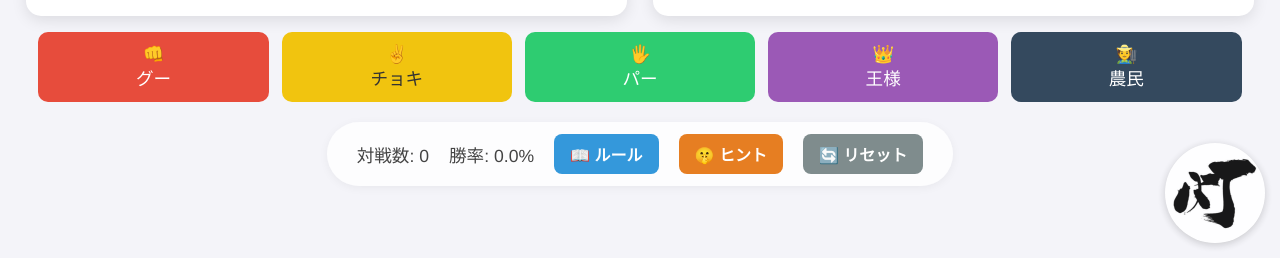
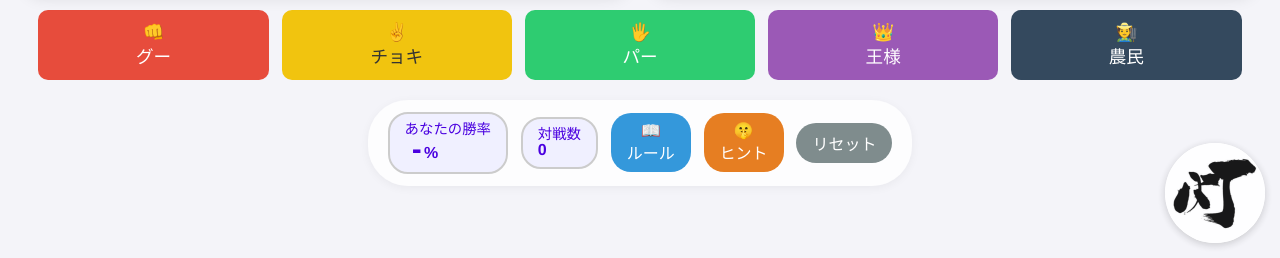
Before and after one commit to sasa-leaf/janken-online-predictor, a FastAPI app: page / in a window 1280 px wide. Shown: the part 542-800 px from the top of the page. Run offline with FastAPI, Linux system fonts and the light colour scheme; parts of the project's set-up code (start-up, migrations or seed data) failed here and were passed over.

Commit message:
fix: ui修正

```diff
--- a/templates/index.html
+++ b/templates/index.html
@@ -186,28 +186,51 @@
         /* メタ情報エリア */
         .meta-info {
             margin-top: 1vh;
-            font-size: 2.2vh;
+            font-size: 2vh;
             color: #444;
             display: flex;
-            gap: 20px;
+            gap: 1vw;
             align-items: center;
             justify-content: center;
             background-color: rgba(255,255,255,0.8);
-            padding: 12px 30px;
+            padding: 12px 20px;
             border-radius: 40px;
             flex-wrap: wrap;
             box-shadow: 0 2px 10px rgba(0,0,0,0.05);
         }
 
+        /* ★勝率を目立たせるスタイル */
+        .win-rate-display {
+            background-color: #f0f0ff; /* 淡い背景色 */
+            padding: 8px 15px;
+            border-radius: 20px;
+            font-weight: bold;
+            color: #4a00e0; /* 濃い紫色 */
+            border: 2px solid #ccc;
+        }
+        #win-rate {
+            font-size: 3vh; /* フォントサイズを大きく */
+            margin-left: 5px;
+            font-family: monospace; /* 数字を見やすく */
+        }
+        /* 勝率部分のテキストを小さく */
+        .win-rate-display span:first-child {
+            font-size: 1.8vh;
+            font-weight: normal;
+            display: block;
+            line-height: 1;
+        }
+
+
         /* フッター内ボタンの共通スタイル */
         .footer-btn {
             padding: 1vh 2vh;
             border: none;
-            border-radius: 8px;
+            border-radius: 20px;
             cursor: pointer;
             font-size: 2vh;
             color: white;
-            font-weight: bold;
+            font-weight: normal;
             transition: background-color 0.2s;
         }
         .footer-btn:hover { opacity: 0.9; }
@@ -343,12 +385,19 @@
             </div>
 
             <div class="meta-info">
-                <span>対戦数: <span id="game-count">0</span></span>
-                <span>勝率: <span id="win-rate">0.0</span>%</span>
+                <span class="win-rate-display">
+                    <span>あなたの勝率</span>
+                    <span id="win-rate">-</span>%
+                </span>
 
-                <button class="footer-btn rule-btn" onclick="openModal('rule-modal')">📖 ルール</button>
-                <button class="footer-btn story-btn" onclick="openModal('dev-modal')">🤫 ヒント</button>
-                <button class="footer-btn reset-btn" onclick="resetGame()">🔄 リセット</button>
+                <span class="win-rate-display">
+                    <span>対戦数</span>
+                    <span id="game-count">0</span>
+                </span>
+
+                <button class="footer-btn rule-btn" onclick="openModal('rule-modal')">📖<br>ルール</button>
+                <button class="footer-btn story-btn" onclick="openModal('dev-modal')">🤫<br>ヒント</button>
+                <button class="footer-btn reset-btn" onclick="resetGame()">リセット</button>
             </div>
         </footer>
     </div>
@@ -378,8 +427,8 @@
         <div class="modal-content">
             <span class="close-btn" onclick="closeModal('dev-modal')">&times;</span>
             <h2 class="modal-h2">🤫 ヒントとウラ話</h2>
-            <p>このAIは <b>LSTM (Long Short-Term Memory)</b> というニューラルネットワークを使用しています。</p>
-            <p>AIはあなたの「過去の手のパターン」を記憶し、常に「次に来る手」を予測して、それに勝てる手を選んでいます。</p>
+            <p>このAIは <b>LSTM (Long Short-Term Memory)</b> という手法を使用しています。</p>
+            <p>AIはあなたの「過去の手のパターン」を記憶し、次に来る手を予測して、それに勝てる手を選んでいます。</p>
 
             <div style="background-color: #eafaf1; border-left: 5px solid #2ecc71; padding: 15px; margin: 20px 0;">
                 <h3 style="margin-top:0; color:#27ae60;">🧪 実験してみてください</h3>
@@ -399,13 +448,11 @@
             'チョキ': '✌️',
             'パー': '🖐',
             '王様': '👑',
-            '奴隷': '🧑‍🌾',
             '農民': '🧑‍🌾'
         };
 
-        // 勝率計算用の変数
         let localWinCount = 0;
-        let localLoseCount = 0; // 負け数をカウントする変数を追加
+        let localLoseCount = 0;
 
         async function play(moveIndex) {
             try {
```
Also changed, not shown: other parts of templates/index.html (+31 -18 lines).
